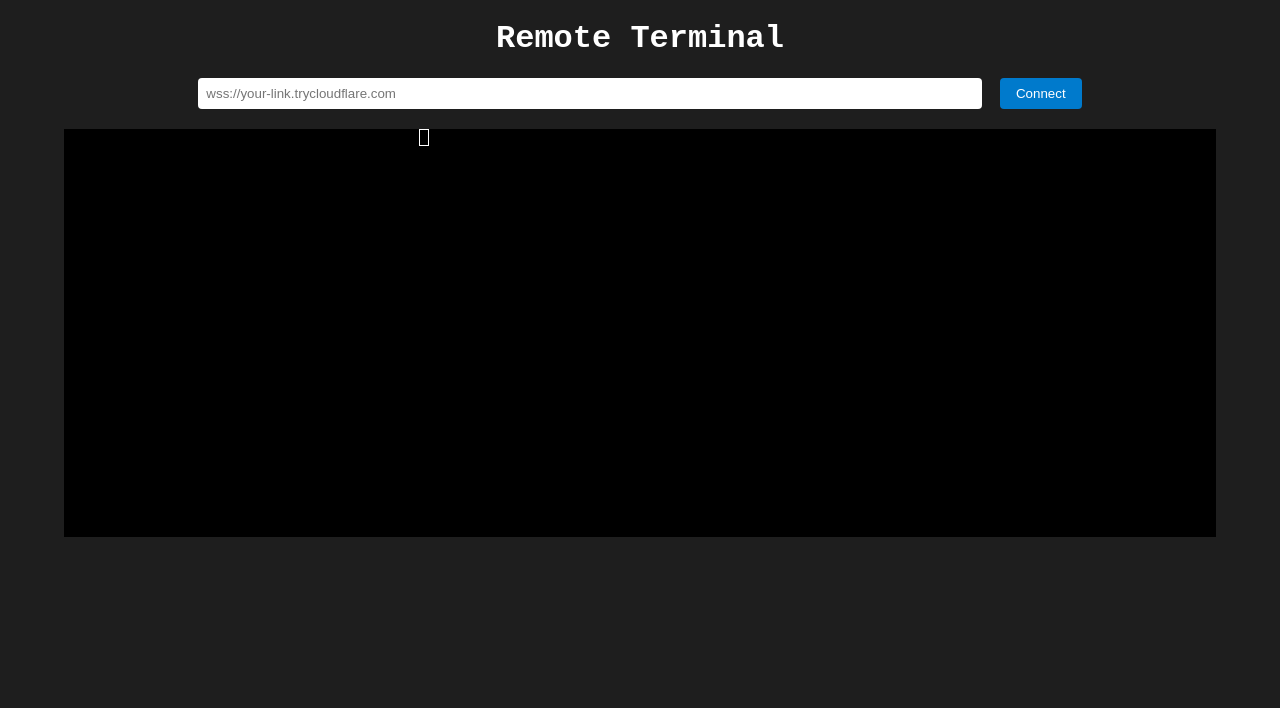
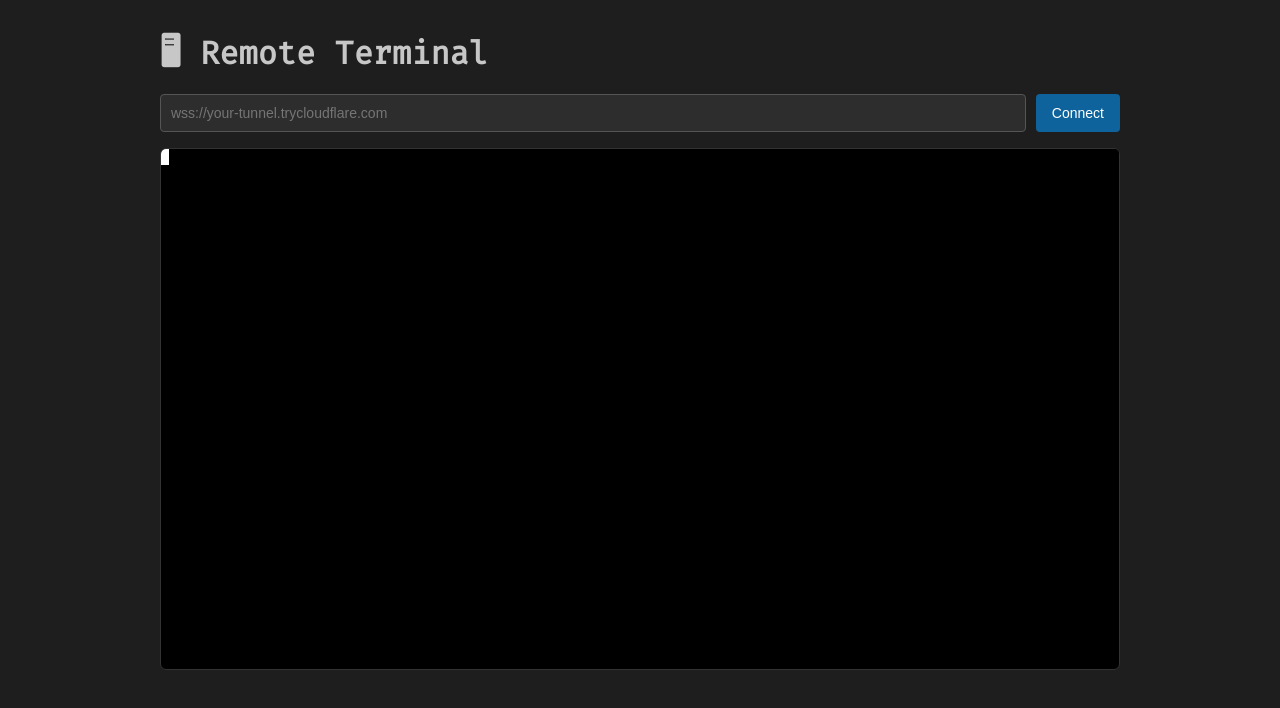
Before and after one commit to jobsanbiju/remote-shell, a plain HTML site: page index.html in a window 1280 px wide. Drawn offline with nearby package versions, Linux system fonts and the light colour scheme.

Commit message:
Reset GitHub Pages to only serve index.html

```diff
--- a/index.html
+++ b/index.html
@@ -1,75 +1,120 @@
 <!DOCTYPE html>
-<html>
+<html lang="en">
 <head>
-  <meta charset="UTF-8">
+  <meta charset="UTF-8" />
   <title>Remote Terminal</title>
-  <script src="https://unpkg.com/xterm/lib/xterm.js"></script>
-  <link rel="stylesheet" href="https://unpkg.com/xterm/css/xterm.css" />
+  <link rel="stylesheet" href="https://cdn.jsdelivr.net/npm/xterm/css/xterm.css" />
+  <link href="https://fonts.googleapis.com/css2?family=Fira+Code&display=swap" rel="stylesheet">
   <style>
     body {
-      background-color: #1e1e1e;
-      color: white;
-      font-family: 'Fira Code', monospace;
-      text-align: center;
       margin: 0;
       padding: 0;
+      font-family: 'Fira Code', monospace;
+      background: #1e1e1e;
+      color: white;
+    }
+
+    .wrapper {
+      max-width: 960px;
+      margin: 30px auto;
+      padding: 0 20px;
     }
 
     h1 {
-      margin-top: 20px;
+      margin-bottom: 10px;
+      color: #c7c7c7;
     }
 
-    #terminal {
-      width: 90%;
-      height: 500px;
-      margin: 20px auto;
+    #controls {
+      display: flex;
+      gap: 10px;
+      margin-bottom: 16px;
     }
 
-    input[type="text"] {
-      width: 60%;
-      padding: 8px;
-      border: none;
+    input {
+      flex-grow: 1;
+      padding: 10px;
+      font-size: 14px;
+      background: #2d2d2d;
+      color: white;
+      border: 1px solid #555;
       border-radius: 4px;
     }
 
     button {
-      padding: 8px 16px;
-      margin-left: 8px;
+      padding: 10px 16px;
+      font-size: 14px;
+      background: #0e639c;
+      color: white;
       border: none;
       border-radius: 4px;
-      background-color: #007acc;
-      color: white;
       cursor: pointer;
     }
 
     button:hover {
-      background-color: #005a9e;
+      background: #1177bb;
+    }
+
+    #terminal {
+      height: 65vh;
+      background: black;
+      border: 1px solid #333;
+      border-radius: 6px;
+      overflow: hidden;
     }
   </style>
 </head>
 <body>
-  <h1>Remote Terminal</h1>
-  <input type="text" id="wss" placeholder="wss://your-link.trycloudflare.com" />
-  <button onclick="connect()">Connect</button>
-  <div id="terminal"></div>
+  <div class="wrapper">
+    <h1>🖥 Remote Terminal</h1>
+    <div id="controls">
+      <input id="wss-url" placeholder="wss://your-tunnel.trycloudflare.com" />
+      <button id="connectBtn">Connect</button>
+    </div>
+    <div id="terminal"></div>
+  </div>
 
+  <script src="https://cdn.jsdelivr.net/npm/xterm/lib/xterm.js"></script>
   <script>
-    const term = new Terminal();
-    term.open(document.getElementById('terminal'));
-    let socket;
+    const term = new Terminal({ cursorBlink: true, fontFamily: 'Fira Code, monospace', fontSize: 14 });
+    term.open(document.getElementById("terminal"));
+    term.focus();
 
-    function connect() {
-      const url = document.getElementById('wss').value;
-      socket = new WebSocket(url);
+    const connectBtn = document.getElementById("connectBtn");
+    connectBtn.addEventListener("click", () => {
+      const url = document.getElementById("wss-url").value.trim();
+      if (!url.startsWith("wss://")) {
+        term.writeln("❌ Invalid URL. Must start with wss://");
+        return;
+      }
+
+      const password = prompt("🔐 Enter terminal password:");
+      if (!password) {
+        term.writeln("❌ Cancelled.");
+        return;
+      }
+
+      const socket = new WebSocket(url);
 
       socket.onopen = () => {
-        term.write('\x1b[32m✔️ Connected to shell\x1b[0m\r\n');
-        term.onData(data => socket.send(data));
+        socket.send(password); // send password as first message
+        term.focus();
       };
 
-      socket.onmessage = event => term.write(event.data);
-      socket.onclose = () => term.write('\r\n\x1b[31m❌ Connection closed\x1b[0m\r\n');
-    }
+      socket.onmessage = (e) => {
+        term.write(e.data);
+      };
+
+      socket.onclose = () => {
+        term.writeln("\r\n🔌 Connection closed.");
+      };
+
+      term.onData((data) => {
+        if (socket.readyState === WebSocket.OPEN) {
+          socket.send(data);
+        }
+      });
+    });
   </script>
 </body>
 </html>
```
